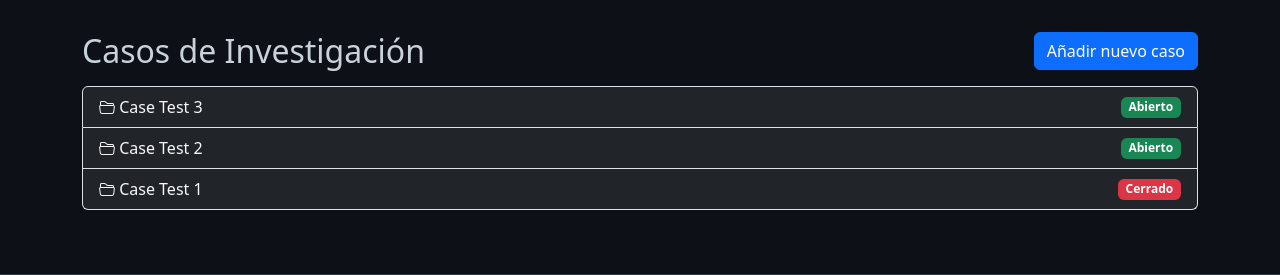
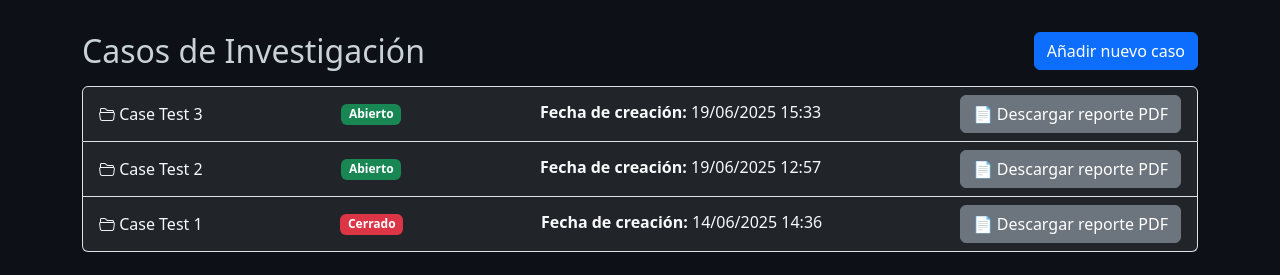
Before and after one commit to afgsanchez/sentinellog, a Django app: page /investigations/ in a window 1280 px wide. Shown: the part 81-356 px from the top of the page. Run offline with Django 5.2, Linux system fonts and the light colour scheme; a user stored in the database is signed in; data comes from the database, SQL or seed files in the repository; both versions use the stored data as it was after the commit.

Commit message:
Improved reports

```diff
--- a/SentinelLog/investigations/templates/investigations/index.html
+++ b/SentinelLog/investigations/templates/investigations/index.html
@@ -19,6 +19,14 @@
             {% else %}
                 <span class="badge bg-success">Abierto</span>
             {% endif %}
+
+            <p class="mb-1"><strong>Fecha de creación:</strong> {{ case.created_at|date:"d/m/Y H:i" }}</p>
+
+            <form action="{% url 'generate_pdf_report' case.id %}" method="get" target="_blank">
+                    <button type="submit" class="btn btn-secondary">
+                        📄 Descargar reporte PDF
+                    </button>
+                </form>
         </a>
     {% empty %}
         <div class="alert alert-info mb-0">
--- a/SentinelLog/investigations/views.py
+++ b/SentinelLog/investigations/views.py
@@ -111,79 +111,173 @@ def generate_pdf_report(request, case_id):
         case = InvestigationCase.objects.get(id=case_id)
         conclusiones = case.conclusiones or "No se proporcionaron conclusiones."
 
-        pdf = FPDF()
+        pdf = CyberReportPDF()
         pdf.add_page()
-        pdf.set_font("Arial", 'B', 16)
-        pdf.cell(0, 10, "Reporte de Caso de Investigación", ln=True, align='C')
-        # ...el resto de tu código para generar el PDF...
+        # Portada
+        pdf.set_font("Arial", 'B', 20)
+        pdf.set_text_color(0, 51, 102)
+        pdf.cell(0, 60, '', ln=True)  # Espacio
+        pdf.cell(0, 15, f"{case.title}", ln=True, align='C')
+        pdf.set_font("Arial", '', 14)
+        pdf.set_text_color(0, 0, 0)
+        pdf.cell(0, 10, f"Creado por: {case.created_by.username}", ln=True, align='C')
+        pdf.cell(0, 10, f"Fecha de creación: {case.created_at.strftime('%d/%m/%Y %H:%M')}", ln=True, align='C')
+        pdf.ln(20)
+        pdf.set_font("Arial", 'I', 12)
+        pdf.set_text_color(120, 120, 120)
+        pdf.cell(0, 10, "No se han incluido datos en el caso. Por favor ingrese datos y guarde los cambios.", ln=True, align='C')
+        pdf.add_page()
+
         response = HttpResponse(pdf.output(dest='S').encode('latin1'), content_type='application/pdf')
         response['Content-Disposition'] = f'attachment; filename=caso_{case_id}_reporte.pdf'
         return response
 
+
+
+class CyberReportPDF(FPDF):
+    def header(self):
+        # Logo (opcional, pon tu ruta de logo si tienes uno)
+        logo_path = os.path.join(os.path.dirname(__file__), 'static', 'SentinelLog_logo.png')
+        self.image(logo_path, 10, 8, 33)
+        self.set_font('Arial', 'B', 18)
+        self.set_text_color(30, 30, 30)
+        self.cell(0, 12, 'MVC Son Antem | Safety & Security', ln=True, align='C')
+        self.set_font('Arial', '', 12)
+        self.set_text_color(100, 100, 100)
+        self.cell(0, 8, 'Reporte confidencial', ln=True, align='C')
+        self.ln(5)
+        self.set_draw_color(0, 102, 204)
+        self.set_line_width(1)
+        self.line(10, self.get_y(), 200, self.get_y())
+        self.ln(8)
+
+    def footer(self):
+        self.set_y(-18)
+        self.set_font('Arial', 'I', 8)
+        self.set_text_color(120, 120, 120)
+        self.cell(0, 8, f'Página {self.page_no()}', align='L')
+        self.cell(0, 8, f'Generado el: {timezone.localtime(timezone.now()).strftime("%d/%m/%Y %H:%M")}', align='R')
+
+    def section_title(self, title):
+        self.set_font('Arial', 'B', 14)
+        self.set_text_color(0, 102, 204)
+        self.cell(0, 10, title, ln=True)
+        self.set_text_color(0, 0, 0)
+        self.set_font('Arial', '', 12)
+        self.ln(2)
+
+    def add_divider(self):
+        self.set_draw_color(200, 200, 200)
+        self.set_line_width(0.5)
+        self.line(10, self.get_y(), 200, self.get_y())
+        self.ln(5)
 
 @require_POST
 def save_pdf_report(request, case_id):
     case = InvestigationCase.objects.get(id=case_id)
     conclusiones = request.POST.get("conclusiones", "").strip()
 
-    # Guardar en la base de datos
     case.conclusiones = conclusiones
     case.pdf_last_saved = timezone.now()
     case.save()
 
+    pdf = CyberReportPDF()
+    pdf.add_page()
 
-    # Mostrar mensaje según si hay conclusiones o no
-    if conclusiones:
-        messages.success(request, "El archivo PDF ha sido guardado exitosamente con las conclusiones.")
+    # Portada
+    pdf.set_font("Arial", 'B', 20)
+    pdf.set_text_color(0, 51, 102)
+    pdf.cell(0, 60, '', ln=True)  # Espacio
+    pdf.cell(0, 15, f"{case.title}", ln=True, align='C')
+    pdf.set_font("Arial", '', 14)
+    pdf.set_text_color(0, 0, 0)
+    pdf.cell(0, 10, f"Creado por: {case.created_by.username}", ln=True, align='C')
+    pdf.cell(0, 10, f"Fecha de creación: {case.created_at.strftime('%d/%m/%Y %H:%M')}", ln=True, align='C')
+    pdf.ln(20)
+    pdf.set_font("Arial", 'I', 12)
+    pdf.set_text_color(120, 120, 120)
+    pdf.cell(0, 10, "Informe generado automáticamente por SentinelLog", ln=True, align='C')
+    pdf.add_page()
+
+    # Descripción
+    pdf.section_title("1. Descripción del Caso")
+    pdf.set_font("Arial", '', 12)
+    pdf.multi_cell(0, 8, case.description)
+    pdf.add_divider()
+
+    # Documentos Adjuntos
+    pdf.section_title("2. Documentos Adjuntos")
+    docs = case.documents.all()
+    if docs:
+        pdf.set_font("Arial", 'B', 11)
+        pdf.set_fill_color(230, 230, 250)
+        pdf.cell(100, 8, "Archivo", 1, 0, 'C', 1)
+        pdf.cell(80, 8, "Descripción", 1, 1, 'C', 1)
+        pdf.set_font("Arial", '', 11)
+        for doc in docs:
+            x = pdf.get_x()
+            y = pdf.get_y()
+            # Calcula la altura necesaria para la descripción
+            desc_width = 80
+            desc_lines = pdf.multi_cell(desc_width, 8, doc.description or "-", border=0, align='L', split_only=True)
+            desc_height = 8 * len(desc_lines)
+            # Archivo (nombre)
+            pdf.set_xy(x, y)
+            pdf.cell(100, desc_height, doc.file.name.split('/')[-1], border=1)
+            # Descripción (multilínea)
+            pdf.set_xy(x + 100, y)
+            pdf.multi_cell(desc_width, 8, doc.description or "-", border=1)
+            pdf.set_y(y + desc_height)
     else:
-        messages.info(request, "El archivo PDF ha sido guardado. Puedes añadir las conclusiones más adelante.")
+        pdf.set_font("Arial", 'I', 11)
+        pdf.cell(0, 8, "No hay documentos adjuntos.", ln=True)
+    pdf.add_divider()
 
-    pdf = FPDF()
-    pdf.add_page()
-    pdf.set_font("Arial", 'B', 16)
-    pdf.cell(0, 10, "Reporte de Caso de Investigación", ln=True, align='C')
+    # Comentarios
+    pdf.section_title("3. Comentarios")
+    comments = case.comments.all()
+    if comments:
+        for comment in comments:
+            pdf.set_font("Arial", 'B', 11)
+            pdf.set_text_color(0, 102, 204)
+            pdf.cell(0, 7, f"{comment.author} ({comment.created_at.strftime('%d/%m/%Y %H:%M')})", ln=True)
+            pdf.set_font("Arial", '', 11)
+            pdf.set_text_color(0, 0, 0)
+            pdf.multi_cell(0, 7, comment.comment)
+            pdf.ln(2)
+    else:
+        pdf.set_font("Arial", 'I', 11)
+        pdf.cell(0, 8, "No hay comentarios registrados.", ln=True)
+    pdf.add_divider()
 
+    # Entrevistas
+    pdf.section_title("4. Entrevistas")
+    interviews = case.interviews.all()
+    if interviews:
+        for interview in interviews:
+            pdf.set_font("Arial", 'B', 11)
+            pdf.set_text_color(0, 102, 204)
+            pdf.cell(0, 7, f"{interview.person_name} ({interview.role}) - {interview.date.strftime('%d/%m/%Y')}", ln=True)
+            pdf.set_font("Arial", '', 11)
+            pdf.set_text_color(0, 0, 0)
+            pdf.multi_cell(0, 7, interview.summary)
+            pdf.ln(2)
+    else:
+        pdf.set_font("Arial", 'I', 11)
+        pdf.cell(0, 8, "No hay entrevistas registradas.", ln=True)
+    pdf.add_divider()
+
+    # Conclusiones
+    pdf.section_title("5. Conclusiones")
     pdf.set_font("Arial", 'B', 12)
-    pdf.cell(0, 10, f"Título: {case.title}", ln=True)
-    pdf.set_font("Arial", '', 12)
-    pdf.multi_cell(0, 10, f"Descripción: {case.description}")
+    pdf.set_text_color(0, 0, 0)  # Rojo Bootstrap
+    pdf.multi_cell(0, 10, conclusiones or "No se proporcionaron conclusiones.")
+    pdf.set_text_color(0, 0, 0)
 
-    pdf.ln(5)
-    pdf.set_font("Arial", 'B', 12)
-    pdf.cell(0, 10, "Documentos Adjuntos:", ln=True)
-    for doc in case.documents.all():
-        pdf.set_font("Arial", '', 12)
-        pdf.cell(0, 10, f"- {doc.description or doc.file.name}", ln=True)
-
-    pdf.ln(5)
-    pdf.set_font("Arial", 'B', 12)
-    pdf.cell(0, 10, "Comentarios:", ln=True)
-    for comment in case.comments.all():
-        pdf.set_font("Arial", '', 12)
-        pdf.multi_cell(0, 10, f"{comment.author} ({comment.created_at}): {comment.comment}")
-
-    pdf.ln(5)
-    pdf.set_font("Arial", 'B', 12)
-    pdf.cell(0, 10, "Entrevistas:", ln=True)
-    for interview in case.interviews.all():
-        pdf.set_font("Arial", '', 12)
-        pdf.multi_cell(0, 10, f"{interview.person_name} ({interview.role}) - {interview.date}:\n{interview.summary}")
-
-    pdf.ln(5)
-    pdf.set_font("Arial", 'B', 12)
-    pdf.cell(0, 10, "Conclusiones:", ln=True)
-    pdf.set_font("Arial", '', 12)
-    pdf.multi_cell(0, 10, conclusiones or "No se proporcionaron conclusiones.")
-
-    # Añadir la fecha de guardado al final del PDF
-    pdf.ln(10)
-    pdf.set_font("Arial", 'I', 10)
-    pdf.cell(0, 10, f"PDF generado el: {localtime(case.pdf_last_saved).strftime('%d/%m/%Y %H:%M')}", ln=True)
-
+    # Guardar PDF
     save_path = os.path.join('investigations', 'reports', f'caso_{case.id}_reporte.pdf')
     os.makedirs(os.path.dirname(save_path), exist_ok=True)
     pdf.output(save_path)
 
-
     messages.success(request, "El archivo PDF ha sido guardado exitosamente.")
     return redirect('case_detail', case_id=case_id)
```
Also changed, not shown: SentinelLog/db.sqlite3, SentinelLog/investigations/static/SentinelLog_logo.png (added), 2 other files.
